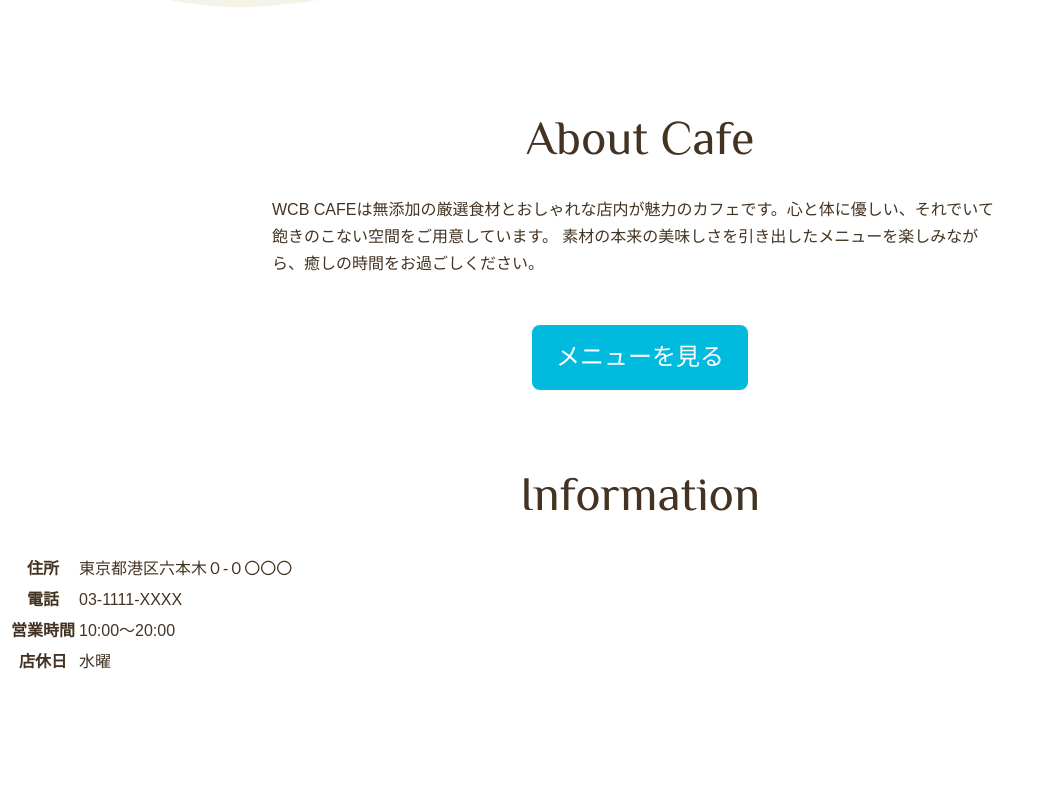
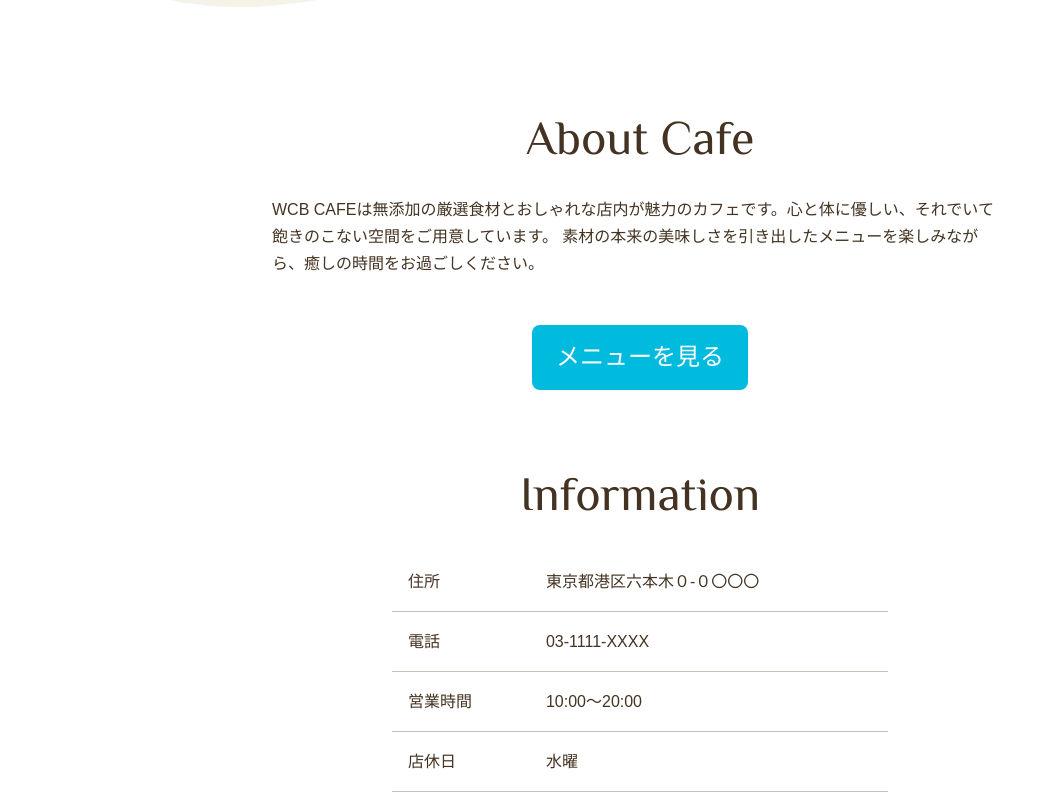
Before and after one commit to k025c0007/wcbcafe, a plain HTML site: page index.html in a window 1280 px wide. Shown: the part 758-1558 px from the top of the page, without its empty margins (0-1044 px from the left). Before the commit the page ends 1444 px from the top, so only its background shows below. Drawn offline with Linux system fonts and the light colour scheme.

Commit message:
下線作成

```diff
--- a/style.css
+++ b/style.css
@@ -97,3 +97,23 @@ img {
     padding: .75rem 1.5rem;
     transition: .5s;
 }
+/*フッター*/
+.info {
+    width: 100%;
+    max-width: 544px;
+    margin: auto;
+    padding: 0 1.5rem;
+    border-spacing: 0;
+}
+.info th,
+.info td {
+    border-bottom: 1px solid #c9c2bc;
+}
+.info th {
+    text-align: left;
+    font-weight: normal;
+    padding: 1rem;
+}
+.info td {
+    padding: 1rem 0;
+}
```
